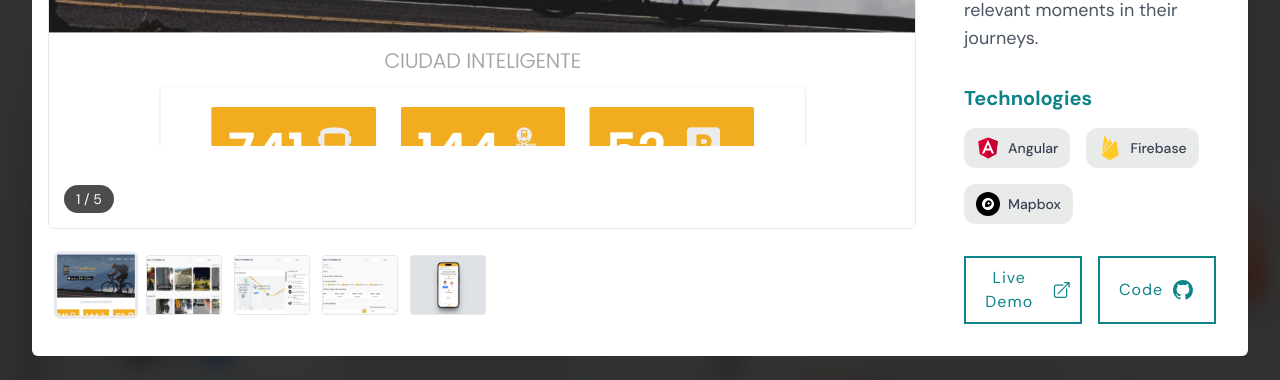
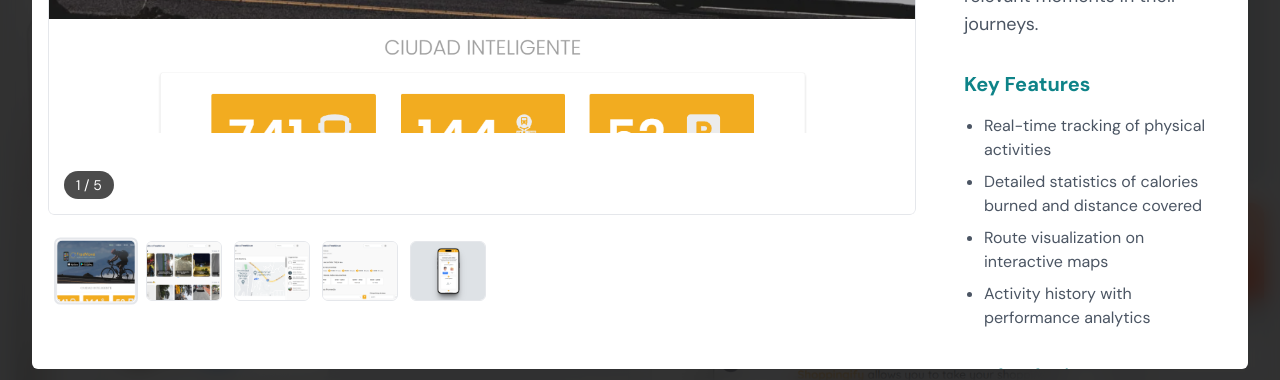
Before and after one commit to iancarlosortega/portfolio, a Next.js app: page /en in a window 1280 px wide. Both pictures are taken after a click on the element 799 px from the left and 2857 px from the top of the page. Shown: the part 2848-3228 px from the top of the page. Built offline with nearby package versions, Linux system fonts and the light colour scheme; no server answers.

Commit message:
feat: add features per project

```diff
--- a/src/components/ui/ImagesGallery.tsx
+++ b/src/components/ui/ImagesGallery.tsx
@@ -156,7 +156,7 @@ export const ImageGallery = ({
 								width={1500}
 								height={1200}
 								loading="lazy"
-								className="w-full h-full object-contain border rounded-md"
+								className="w-full h-full object-contain border dark:border-gray-500 rounded-md"
 								draggable="false"
 							/>
 						</div>
@@ -206,7 +206,7 @@ export const ImageGallery = ({
 								<Image
 									src={image}
 									alt={`Thumbnail ${index + 1}`}
-									className="w-full h-full object-cover border"
+									className="w-full h-full object-cover border rounded-md"
 									width={80}
 									height={80}
 									loading="lazy"
--- a/src/components/ui/ProjectCard.tsx
+++ b/src/components/ui/ProjectCard.tsx
@@ -12,6 +12,7 @@ export interface ProjectProps {
 	demoUrl: string;
 	codeUrl: string;
 	imageUrl: string;
+	features: string[];
 }
 
 interface ProjectCardProps extends ProjectProps {
--- a/src/components/ui/ProjectModal.tsx
+++ b/src/components/ui/ProjectModal.tsx
@@ -29,7 +29,6 @@ export const ProjectModal: FC<ProjectModalProps> = ({
 	if (!project) return null;
 
 	const images = generateImages(project.description);
-	console.log({ images });
 
 	const modalVariants = {
 		hidden: {
@@ -97,12 +96,25 @@ export const ProjectModal: FC<ProjectModalProps> = ({
 							<div className="flex-1 p-6 md:p-8 order-1 md:order-2">
 								<h2 className="text-3xl font-bold text-primary dark:text-light mb-6 border-b pb-4 border-dashed border-primary dark:border-light">
 									{project.title}
-								</h2>
-
+								</h2>{" "}
 								<p className="text-gray-600 dark:text-gray-200 mb-8 text-lg">
 									{translate(project.description)}
 								</p>
-
+								{/* Project features */}
+								<div className="mb-8">
+									<h3 className="text-xl font-semibold mb-4 text-primary dark:text-light">
+										{translate("features")}
+									</h3>
+									<ul className="list-disc pl-5 space-y-2">
+										{project.features.map((feature, index) => (
+											<li
+												key={index}
+												className="text-gray-600 dark:text-gray-200">
+												{translate(feature)}
+											</li>
+										))}
+									</ul>
+								</div>
 								{/* Tech Stack with icons */}
 								<div className="mb-8">
 									<h3 className="text-xl font-semibold mb-4 text-primary dark:text-light">
@@ -121,7 +133,6 @@ export const ProjectModal: FC<ProjectModalProps> = ({
 										))}
 									</div>
 								</div>
-
 								{/* Links */}
 								<div className="flex flex-col sm:flex-row gap-4 justify-center sm:justify-start">
 									<a
--- a/src/constants/projects.ts
+++ b/src/constants/projects.ts
@@ -6,6 +6,7 @@ export const projects = [
 	// 	demoUrl: 'https://teslo-shop-topaz.vercel.app/',
 	// 	codeUrl: 'https://github.com/Curso-NextJs/teslo-shop',
 	// 	imageUrl: '/images/projects/teslo-shop.jpg',
+	//  features: ['tesloFeature1', 'tesloFeature2', 'tesloFeature3', 'tesloFeature4']
 	// },
 	{
 		title: "Thrullo",
@@ -14,6 +15,12 @@ export const projects = [
 		demoUrl: "https://thrullo.vercel.app/",
 		codeUrl: "https://github.com/iancarlosortega/thrullo",
 		imageUrl: "/images/projects/thrullo.png",
+		features: [
+			"thrulloFeature1",
+			"thrulloFeature2",
+			"thrulloFeature3",
+			"thrulloFeature4",
+		],
 	},
 	{
 		title: "FreeMove",
@@ -22,6 +29,12 @@ export const projects = [
 		demoUrl: "https://freemove-aa0c5.web.app/",
 		codeUrl: "https://github.com/iancarlosortega/freeMove",
 		imageUrl: "/images/projects/freemove.png",
+		features: [
+			"freeMoveFeature1",
+			"freeMoveFeature2",
+			"freeMoveFeature3",
+			"freeMoveFeature4",
+		],
 	},
 	{
 		title: "Chat Group - Realtime",
@@ -30,6 +43,12 @@ export const projects = [
 		demoUrl: "https://chat-group-phi.vercel.app/",
 		codeUrl: "https://github.com/iancarlosortega/chat-group",
 		imageUrl: "/images/projects/chat-group.png",
+		features: [
+			"chatGroupFeature1",
+			"chatGroupFeature2",
+			"chatGroupFeature3",
+			"chatGroupFeature4",
+		],
 	},
 	{
 		title: "Shoppingify",
@@ -38,6 +57,12 @@ export const projects = [
 		demoUrl: "https://shoppingify-blond.vercel.app/",
 		codeUrl: "https://github.com/iancarlosortega/shoppingify",
 		imageUrl: "/images/projects/shoppingify.png",
+		features: [
+			"shoppingifyFeature1",
+			"shoppingifyFeature2",
+			"shoppingifyFeature3",
+			"shoppingifyFeature4",
+		],
 	},
 	{
 		title: "Arch Studio",
@@ -46,6 +71,12 @@ export const projects = [
 		demoUrl: "https://arch-studio-iota.vercel.app/",
 		codeUrl: "https://github.com/iancarlosortega/astro-studio",
 		imageUrl: "/images/projects/arch-studio.jpg",
+		features: [
+			"archStudioFeature1",
+			"archStudioFeature2",
+			"archStudioFeature3",
+			"archStudioFeature4",
+		],
 	},
 	{
 		title: "UTPL Play",
@@ -54,6 +85,12 @@ export const projects = [
 		demoUrl: "https://play.liidutpl.ec/",
 		codeUrl: "https://github.com/iancarlosortega/utplPlay",
 		imageUrl: "/images/projects/utpl-play.png",
+		features: [
+			"utplPlayFeature1",
+			"utplPlayFeature2",
+			"utplPlayFeature3",
+			"utplPlayFeature4",
+		],
 	},
 	{
 		title: "Creando Cariño",
@@ -62,5 +99,11 @@ export const projects = [
 		demoUrl: "https://creando-carino.web.app/",
 		codeUrl: "https://github.com/iancarlosortega/creandoCarino",
 		imageUrl: "/images/projects/creando-carino.jpg",
+		features: [
+			"creandoCarinoFeature1",
+			"creandoCarinoFeature2",
+			"creandoCarinoFeature3",
+			"creandoCarinoFeature4",
+		],
 	},
 ];
--- a/src/locales/en.json
+++ b/src/locales/en.json
@@ -65,6 +65,7 @@
 	"projects": {
 		"title": "Projects",
 		"techStack": "Technologies",
+		"features": "Key Features",
 		"liveDemo": "Live Demo",
 		"sourceCode": "Source Code",
 		"code": "Code",
@@ -75,7 +76,42 @@
 		"archStudio": "It's a website which aims to show the services and projects carried out by an architect, in order to increase the number of clients and thus generate more income. The website has a minimalist and modern design.",
 		"shoppingify": "It offers a user-friendly app that simplifies your shopping experience. Create customized shopping lists effortlessly, track your purchase history, and gain valuable insights with detailed statistics.",
 		"thrullo": "Thrullo is your go-to project management app, offering an intuitive platform that simplifies project organization and collaboration. Create customizable project boards, assign tasks, track progress, and access insightful analytics.",
-		"chatGroup": "Revolutionize your communication with our cutting-edge realtime messaging app. Experience instant, seamless conversations with friends and colleagues, enhanced by real-time message delivery."
+		"chatGroup": "Revolutionize your communication with our cutting-edge realtime messaging app. Experience instant, seamless conversations with friends and colleagues, enhanced by real-time message delivery.",
+
+		"thrulloFeature1": "Intuitive drag-and-drop board management",
+		"thrulloFeature2": "Task assignment and priority setting",
+		"thrulloFeature3": "Collaborative commenting and file sharing",
+		"thrulloFeature4": "Customizable labels and task categories",
+
+		"freeMoveFeature1": "Real-time tracking of physical activities",
+		"freeMoveFeature2": "Detailed statistics of calories burned and distance covered",
+		"freeMoveFeature3": "Route visualization on interactive maps",
+		"freeMoveFeature4": "Activity history with performance analytics",
+
+		"chatGroupFeature1": "Real-time messaging with instant delivery",
+		"chatGroupFeature2": "Group chat creation and management",
+		"chatGroupFeature3": "User presence indicators and typing notifications",
+		"chatGroupFeature4": "Message history and search functionality",
+
+		"shoppingifyFeature1": "Easy shopping list creation and management",
+		"shoppingifyFeature2": "Item categorization and organization",
+		"shoppingifyFeature3": "Purchase history tracking and analysis",
+		"shoppingifyFeature4": "Statistical insights on shopping habits",
+
+		"archStudioFeature1": "Portfolio showcase with project filtering",
+		"archStudioFeature2": "Team member profiles and expertise",
+		"archStudioFeature3": "Service descriptions with detailed information",
+		"archStudioFeature4": "Interactive contact form with location map",
+
+		"utplPlayFeature1": "Categorized educational content by faculty",
+		"utplPlayFeature2": "Video player with playback controls",
+		"utplPlayFeature3": "Content search and filtering options",
+		"utplPlayFeature4": "User accounts with progress tracking",
+
+		"creandoCarinoFeature1": "Personalized gift customization",
+		"creandoCarinoFeature2": "Categorized gift catalog with filters",
+		"creandoCarinoFeature3": "Secure checkout process",
+		"creandoCarinoFeature4": "Order tracking and delivery status"
 	},
 	"about": {
 		"title": "About me",
--- a/src/locales/es.json
+++ b/src/locales/es.json
@@ -65,6 +65,7 @@
 	"projects": {
 		"title": "Proyectos",
 		"techStack": "Tecnologías",
+		"features": "Características Principales",
 		"liveDemo": "Ver en vivo",
 		"sourceCode": "Código fuente",
 		"code": "Código",
@@ -75,7 +76,42 @@
 		"archStudio": "Muestra los servicios y proyectos realizados por un arquitecto, para lograr aumentar el número de sus clientes y así poder generar más ingresos. El sitio web cuenta con un diseño minimalista y moderno.",
 		"shoppingify": "Simplifica tu experiencia creando listas de compras personalizadas sin esfuerzo, realiza un seguimiento de tu historial de compras y obtén información valiosa con estadísticas detalladas.",
 		"thrullo": "Una aplicación de gestión de proyectos para simplificar la organización y colaboración en equipos. Crea tableros de proyectos personalizables, asigna tareas y realiza un seguimiento del progreso.",
-		"chatGroup": "Revoluciona tu comunicación con nuestra avanzada aplicación de mensajería en tiempo real. Experimenta conversaciones instantáneas y fluidas con amigos y colegas, mejoradas por la entrega de mensajes en tiempo real."
+		"chatGroup": "Revoluciona tu comunicación con nuestra avanzada aplicación de mensajería en tiempo real. Experimenta conversaciones instantáneas y fluidas con amigos y colegas, mejoradas por la entrega de mensajes en tiempo real.",
+
+		"thrulloFeature1": "Gestión intuitiva de tableros con arrastrar y soltar",
+		"thrulloFeature2": "Asignación de tareas y configuración de prioridades",
+		"thrulloFeature3": "Comentarios colaborativos y compartición de archivos",
+		"thrulloFeature4": "Etiquetas personalizables y categorías de tareas",
+
+		"freeMoveFeature1": "Seguimiento en tiempo real de actividades físicas",
+		"freeMoveFeature2": "Estadísticas detalladas de calorías quemadas y distancia recorrida",
+		"freeMoveFeature3": "Visualización de rutas en mapas interactivos",
+		"freeMoveFeature4": "Historial de actividades con análisis de rendimiento",
+
+		"chatGroupFeature1": "Mensajería en tiempo real con entrega instantánea",
+		"chatGroupFeature2": "Creación y gestión de chats grupales",
+		"chatGroupFeature3": "Indicadores de presencia y notificaciones de escritura",
+		"chatGroupFeature4": "Historial de mensajes y funcionalidad de búsqueda",
+
+		"shoppingifyFeature1": "Creación y gestión sencilla de listas de compra",
+		"shoppingifyFeature2": "Categorización y organización de artículos",
+		"shoppingifyFeature3": "Seguimiento del historial de compras y análisis",
+		"shoppingifyFeature4": "Estadísticas sobre hábitos de compra",
+
+		"archStudioFeature1": "Portafolio de proyectos con filtrado",
+		"archStudioFeature2": "Perfiles de miembros del equipo y áreas de especialización",
+		"archStudioFeature3": "Descripciones de servicios con información detallada",
+		"archStudioFeature4": "Formulario de contacto interactivo con mapa de ubicación",
+
+		"utplPlayFeature1": "Contenido educativo categorizado por facultad",
+		"utplPlayFeature2": "Reproductor de video con controles de reproducción",
+		"utplPlayFeature3": "Búsqueda y filtrado de contenido",
+		"utplPlayFeature4": "Cuentas de usuario con seguimiento de progreso",
+
+		"creandoCarinoFeature1": "Personalización de regalos a medida",
+		"creandoCarinoFeature2": "Catálogo de regalos categorizado con filtros",
+		"creandoCarinoFeature3": "Proceso de pago seguro",
+		"creandoCarinoFeature4": "Seguimiento de pedidos y estado de entrega"
 	},
 	"about": {
 		"title": "Sobre Mí",
--- a/src/utils/getTechIcon.tsx
+++ b/src/utils/getTechIcon.tsx
@@ -1,5 +1,6 @@
 import { JSX } from "react";
 import {
+	AstroIcon,
 	ReactIcon,
 	NextJsIcon,
 	NodeJsIcon,
@@ -22,6 +23,7 @@ import {
 
 export const getTechIcon = (tech: string) => {
 	const iconMap: Record<string, JSX.Element> = {
+		Astro: <AstroIcon className="w-6 h-6" />,
 		React: <ReactIcon className="w-6 h-6 text-[#61DAFB]" />,
 		"Next.Js": <NextJsIcon className="w-6 h-6 dark:text-white" />,
 		"Node.js": <NodeJsIcon className="w-6 h-6 text-[#68A063]" />,
```
Also changed, not shown: src/components/icons/index.tsx (+37 -0 lines).
